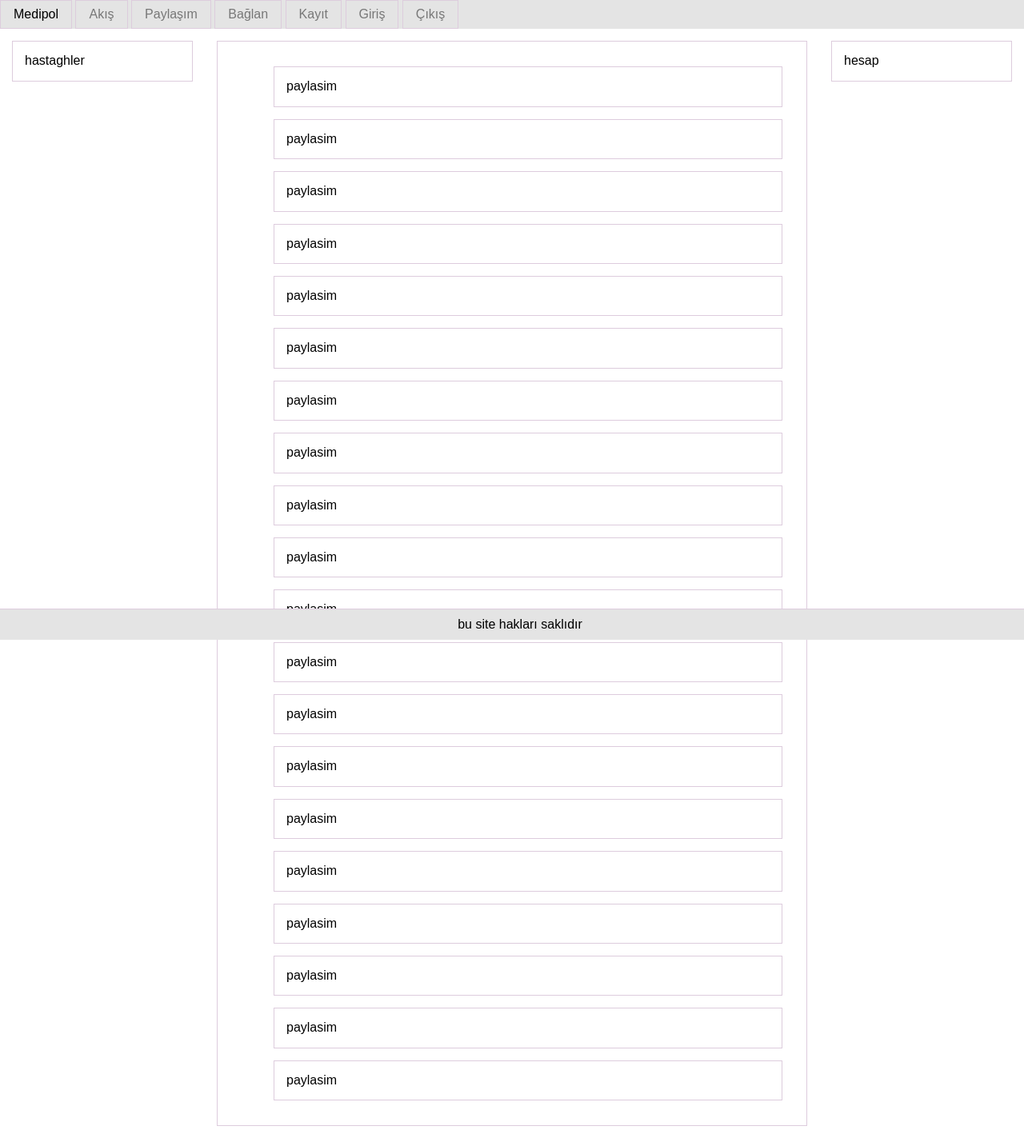
After one commit to kadircicek/WebProgramlamaDers, a PHP site: page /akis.php in a window 1280 px wide. The commit adds this page. Shown: the whole page at 80% size. Run offline with PHP 8.4, Linux system fonts and the light colour scheme; the visitor is signed in with stand-in values (Sample User, id 1); some libraries are stand-ins or nearby versions.

Commit message:
23.05.2020 Değişiklikler
Login kontrolleri yapıldı.
Session kullanıldı.

```diff
--- /dev/null
+++ b/socialMedia/akis.php
@@ -0,0 +1,47 @@
+<!DOCTYPE html>
+<html lang="en">
+
+<head>
+    <meta charset="UTF-8">
+    <meta name="viewport" content="width=device-width, initial-scale=1.0">
+    <link rel="stylesheet" href="https://unpkg.com/purecss@2.0.3/build/pure-min.css" integrity="sha384-cg6SkqEOCV1NbJoCu11+bm0NvBRc8IYLRGXkmNrqUBfTjmMYwNKPWBTIKyw9mHNJ" crossorigin="anonymous">
+    <link rel="stylesheet" href="/icerik/css/stil.css" />
+    <title>Document</title>
+</head>
+
+<body>
+    <?php
+    include './parcali/header.php';
+    ?>
+
+    <div class="pure-g">
+        <div class="pure-u-1-5">
+            <div class="cerceveli">
+                hastaghler
+            </div>
+        </div>
+        <div class="pure-u-3-5">
+
+            <div class="anaicerik cerceveli">
+                <ul>
+                    <?php
+                    for ($i = 0; $i < 20; $i++) {
+                        echo '<li> paylasim </li>';
+                    }
+                    ?>
+                </ul>
+            </div>
+
+        </div>
+        <div class="pure-u-1-5">
+            <div class="cerceveli">
+                hesap
+            </div>
+        </div>
+    </div>
+    <?php
+    include './parcali/footer.php';
+    ?>
+</body>
+
+</html>
--- a/socialMedia/icerik/css/stil.css
+++ b/socialMedia/icerik/css/stil.css
@@ -1,2 +1,2 @@
-.cerceveli{border:1px solid #ddccdd;margin:15px;padding:15px}.footer{border-top:1px solid #ddccdd;position:fixed;bottom:0px;text-align:center;padding:10px;width:100%}
+.cerceveli{border:1px solid #ddccdd;margin:15px;padding:15px}.footer{border-top:1px solid #ddccdd;position:fixed;bottom:0px;text-align:center;padding:10px;width:100%;background-color:#e4e4e4}.uyari{background-color:#922424;color:white;padding:10px;margin-top:10px}ul li{border:1px solid #ddccdd;padding:15px;margin:15px;list-style:none}.anamenu{background-color:#e4e4e4}
 /*# sourceMappingURL=stil.css.map */
--- a/socialMedia/icerik/scss/stil.scss
+++ b/socialMedia/icerik/scss/stil.scss
@@ -10,4 +10,20 @@
     text-align: center;
     padding: 10px;
     width: 100%;
+    background-color: #e4e4e4;
 }
+.uyari{
+    background-color: rgb(146, 36, 36);
+    color: white;
+    padding: 10px;
+    margin-top: 10px;
+}
+ul li{
+    border: 1px solid #ddccdd;
+    padding: 15px;
+    margin: 15px;
+    list-style: none;
+}
+.anamenu{
+    background-color:#e4e4e4;
+}
--- /dev/null
+++ b/socialMedia/logout.php
@@ -0,0 +1,5 @@
+<?php
+session_start();
+session_destroy();
+header('Location: /login.php');
+?>
--- a/socialMedia/parcali/header.php
+++ b/socialMedia/parcali/header.php
@@ -1,26 +1,34 @@
-<div class="pure-menu pure-menu-horizontal">
+<?php
+session_start();
+if (!isset($_SESSION["medipoltwitterkullanici"])) {
+    header('Location: /login.php');
+}
+?>
+<div class="pure-menu pure-menu-horizontal anamenu">
     <ul class="pure-menu-list">
         <li class="pure-menu-item pure-menu-selected">
             <a href="/index.php" class="pure-menu-link">Medipol</a>
         </li>
         <li class="pure-menu-item">
-            <a href="#" class="pure-menu-link">Akış</a>
+            <a href="/akis.php" class="pure-menu-link">Akış</a>
         </li>
         <li class="pure-menu-item">
             <a href="#" class="pure-menu-link">Paylaşım</a>
         </li>
         <li class="pure-menu-item">
-                <a href="#" class="pure-menu-link">Bağlan</a>
-            </li>
+            <a href="#" class="pure-menu-link">Bağlan</a>
+        </li>
         <li class="pure-menu-item">
-            <a href="#" class="pure-menu-link">Kayıt</a>
+            <a href="/register.php" class="pure-menu-link">Kayıt</a>
         </li>
 
 
         <li class="pure-menu-item">
-            <a href="#" class="pure-menu-link">Giriş</a>
+            <a href="/login.php" class="pure-menu-link">Giriş</a>
         </li>
-
+        <li class="pure-menu-item">
+            <a href="/logout.php" style="float: right" class="pure-menu-link">Çıkış</a>
+        </li>
     </ul>
 
 </div>
```
Also changed, not shown: socialMedia/islemler.php (+5 -6 lines), socialMedia/login.php (+22 -4 lines), 1 other file.
